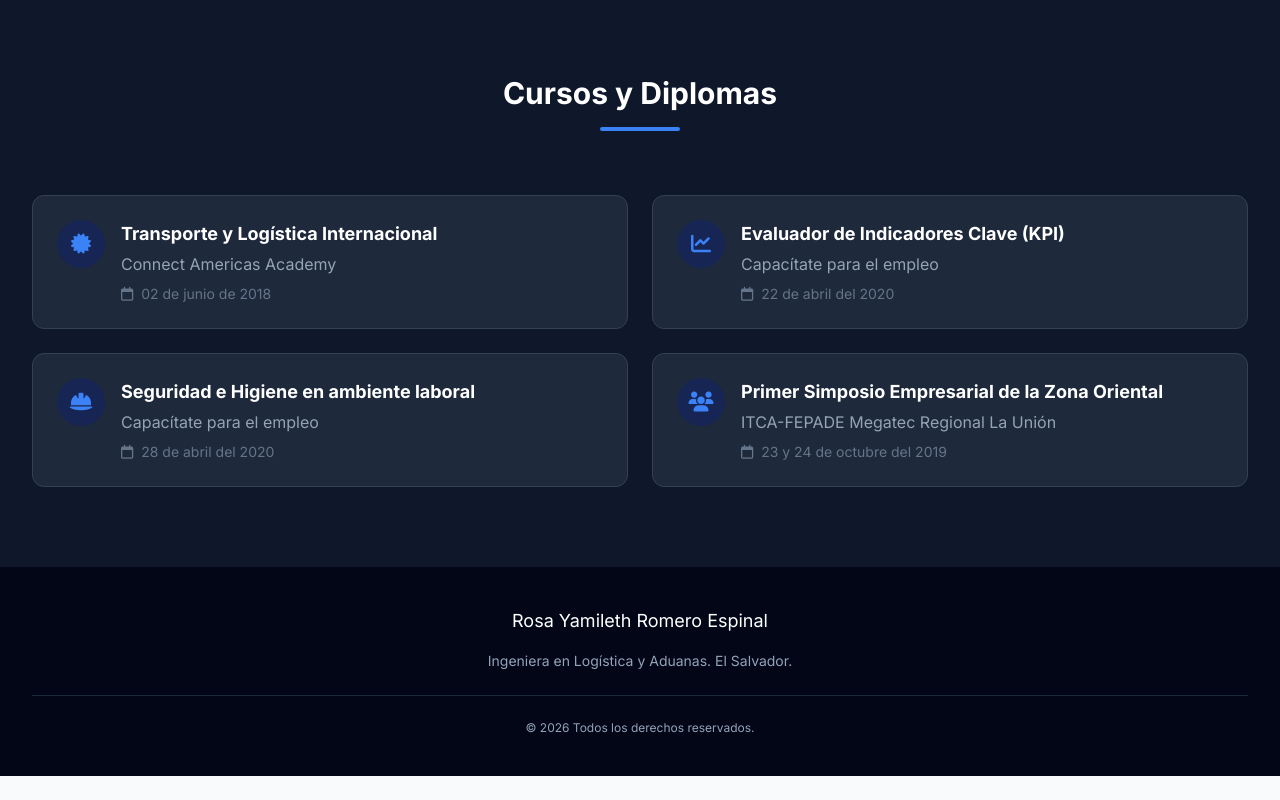
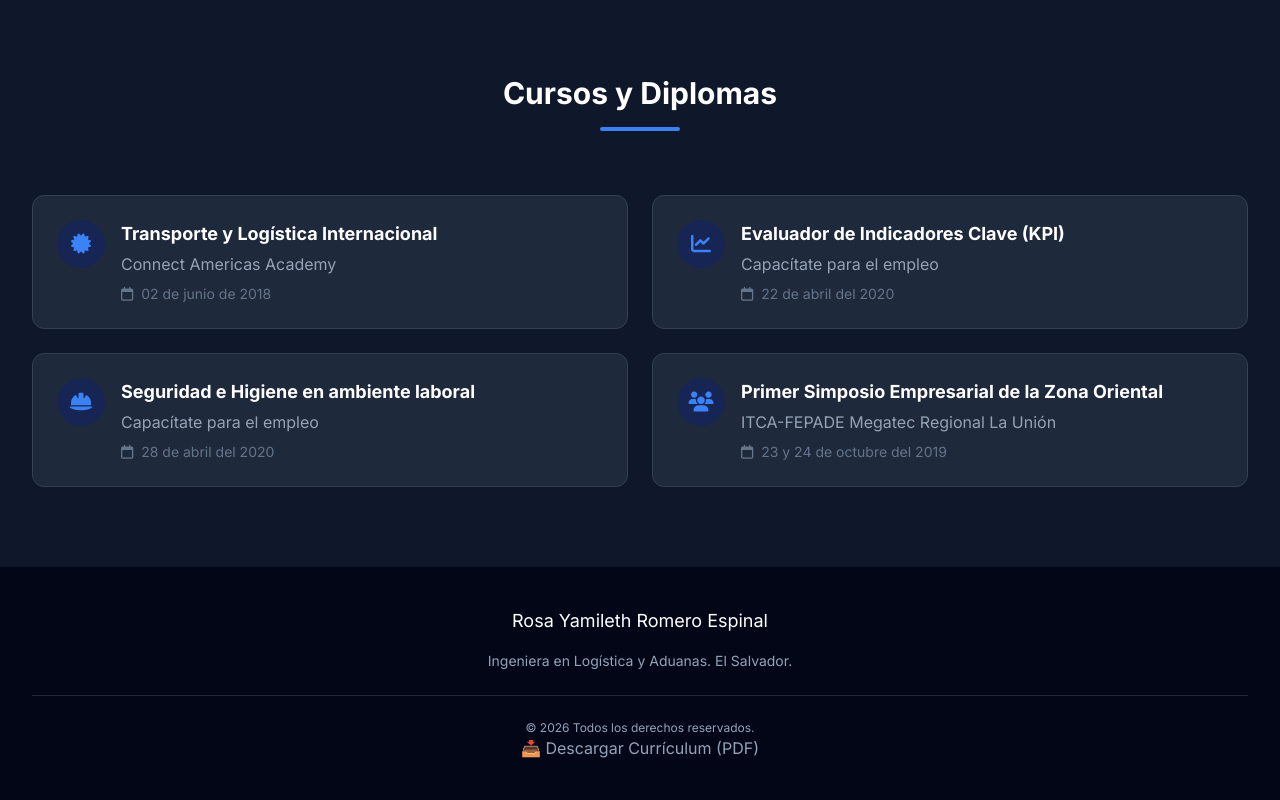
Before and after one commit to carlosromerojr2004-netizen/portafolio, a plain HTML site: page index.html in a window 1280 px wide. Shown: the part 2489-3289 px from the top of the page. Before the commit the page ends 3265 px from the top, so only its background shows below. Drawn offline with nearby package versions, Linux system fonts and the light colour scheme.

Commit message:
Add download link for PDF curriculum in footer

```diff
--- a/index.html
+++ b/index.html
@@ -339,6 +339,7 @@
             <div class="mt-6 border-t border-slate-800 pt-6">
                 <p class="text-xs">&copy; <span id="year"></span> Todos los derechos reservados.</p>
             </div>
+             <a href="" class="btn-download" download>📥 Descargar Currículum (PDF)</a>
         </div>
     </footer>
 
```
